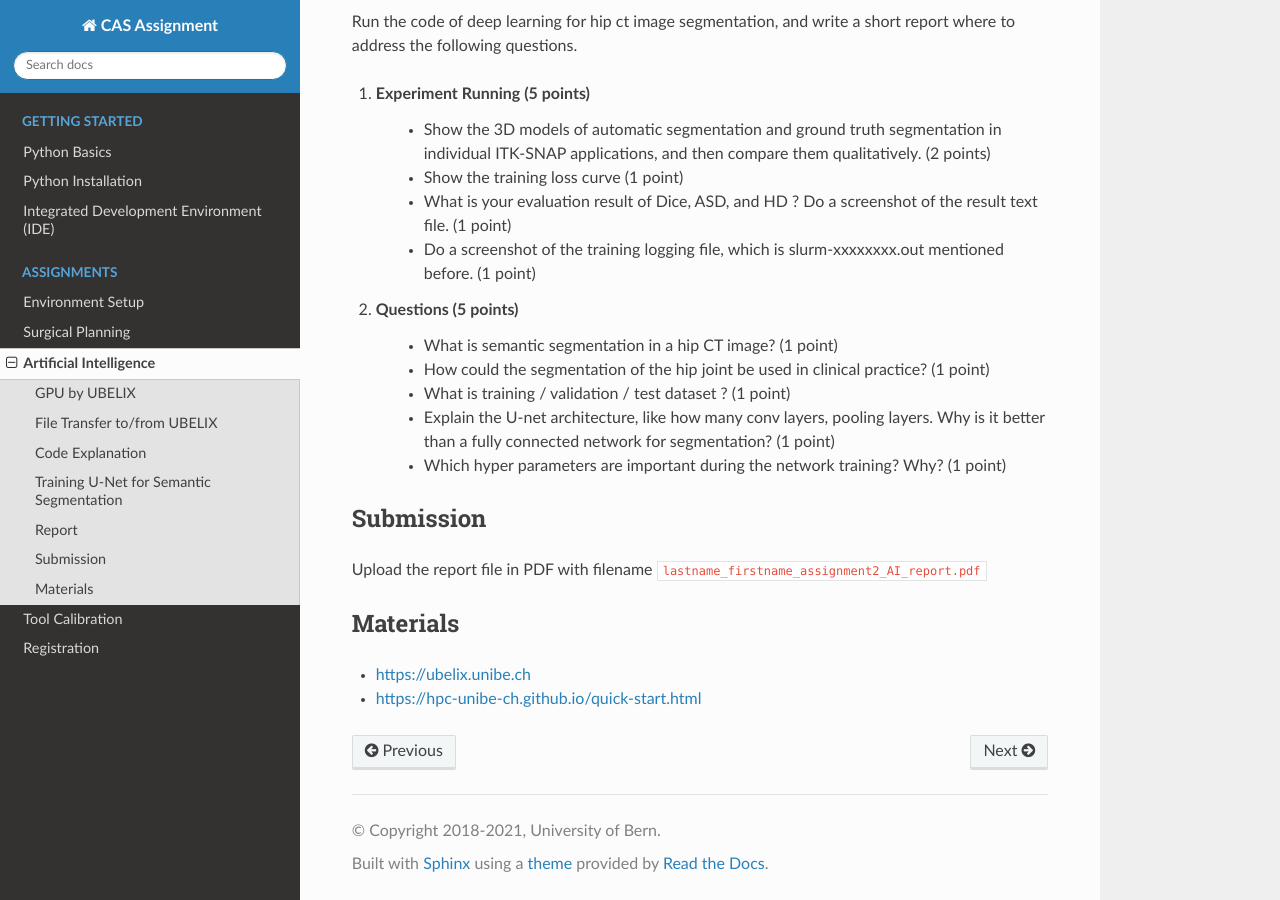
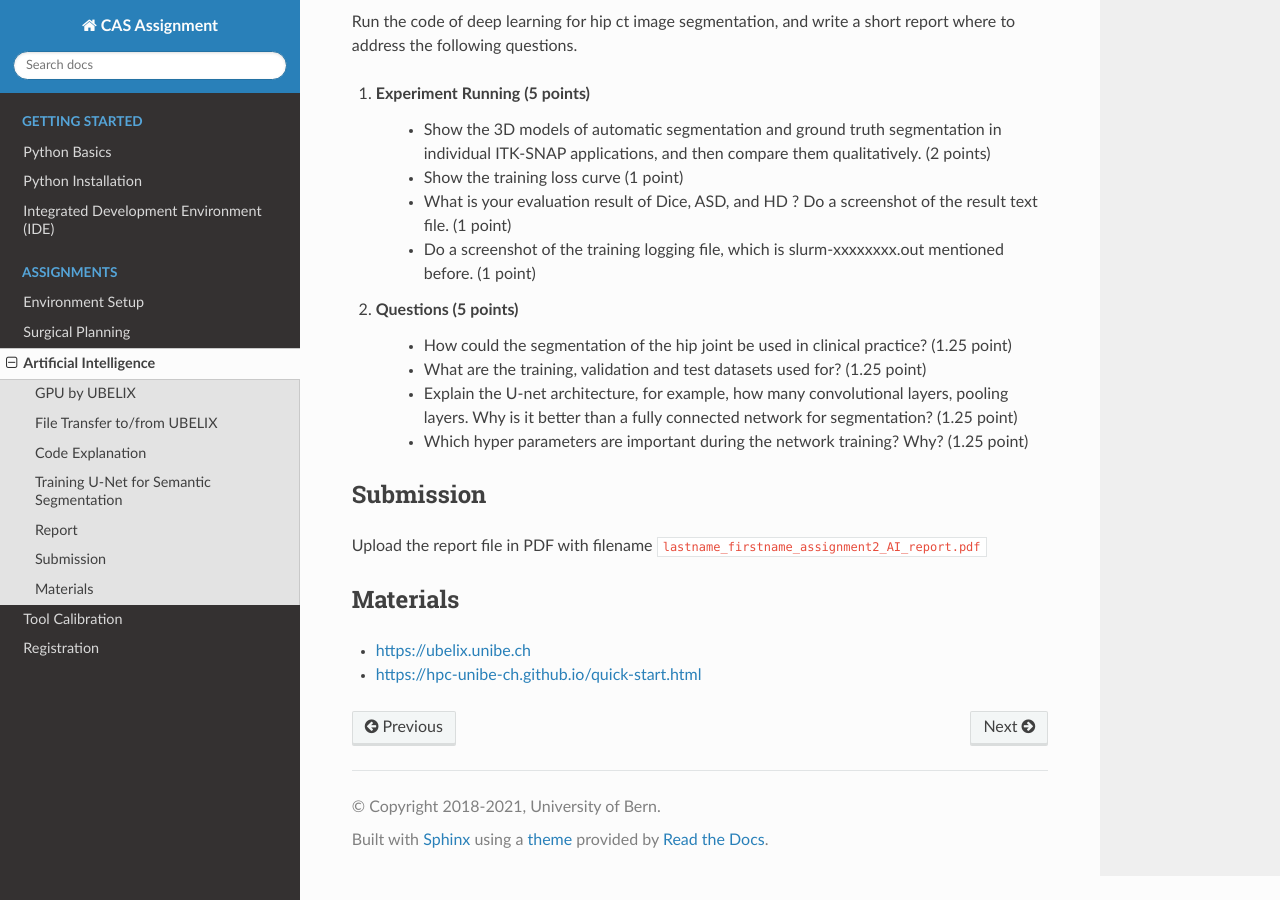
Before and after one commit to persmed/cas-assignment, a Sphinx documentation site: the page built from docs/assignment.ai.rst, in a window 1280 px wide and 900 px high, scrolled down 3902 px. Built offline with Sphinx 7.4.7 and the Read the Docs theme 2.0.0, drawn with Linux system fonts in a browser that asks for light colours.

Commit message:
AI questions update and calibration variable changes

```diff
--- a/docs/assignment.ai.rst
+++ b/docs/assignment.ai.rst
@@ -120,11 +120,10 @@ Run the code of deep learning for hip ct image segmentation, and write a short r
 	- Do a screenshot of the training logging file, which is slurm-xxxxxxxx.out mentioned before. (1 point)
 
 #. Questions (5 points)
-	- What is semantic segmentation in a hip CT image? (1 point)
-	- How could the segmentation of the hip joint be used in clinical practice? (1 point)
-	- What is training / validation / test dataset ? (1 point)
-	- Explain the U-net architecture, like how many conv layers, pooling layers. Why is it better than a fully connected network for segmentation? (1 point)
-	- Which hyper parameters are important during the network training? Why? (1 point)
+	- How could the segmentation of the hip joint be used in clinical practice? (1.25 point)
+	- What are the training, validation and test datasets used for? (1.25 point)
+	- Explain the U-net architecture, for example, how many convolutional layers, pooling layers. Why is it better than a fully connected network for segmentation? (1.25 point)
+	- Which hyper parameters are important during the network training? Why? (1.25 point)
 
 
 
--- a/docs/assignment.toolcalibration.rst
+++ b/docs/assignment.toolcalibration.rst
@@ -6,7 +6,7 @@ For a CAS scene, the location of the tool tip must be known in the coordinate sy
 Pivot calibration
 *****************
 
-Implement the pivot calibration algorithm as discussed in the "Positional Tracking" lecture. While pivoted around its tip, the optically tracked pose of athe instrument has been saved. The data can be used to solve for the location of the tool tip relative to the origin of the tracked marker.
+Implement the pivot calibration algorithm as discussed in the "Positional Tracking" lecture. While pivoted around its tip, the optically tracked pose of the instrument has been saved. The data can be used to solve for the location of the tool tip relative to the origin of the tracked marker.
 
 Theory
 ======
```
Also changed, not shown: other parts of docs/assignment.toolcalibration.rst (+2 -2 lines), 1 other file.
